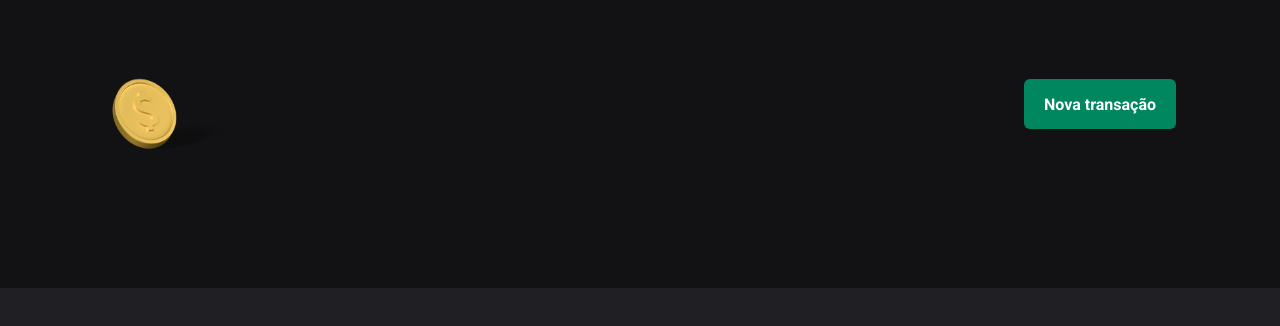
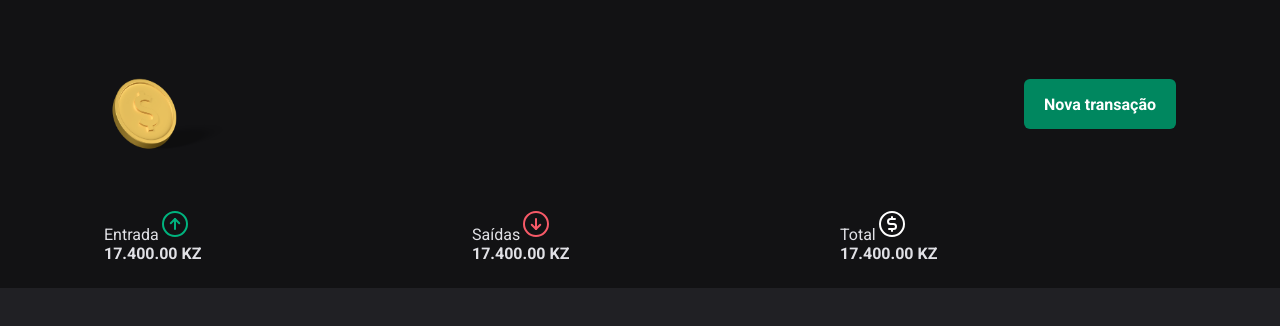
Before and after one commit to romeucajamba/Transacacoes, a React (Vite) app in the folder transacoes/: page / in a window 1280 px wide. Shown: the top 326 px of the page. Built offline with nearby package versions, Linux system fonts and the light colour scheme.

Commit message:
criação da sections de movimentação

```diff
--- a/transacoes/src/components/summary/Summary.tsx
+++ b/transacoes/src/components/summary/Summary.tsx
@@ -1,4 +1,5 @@
 import {SummaryContainer} from './styles';
+import {ArrowCircleUp, ArrowCircleDown, CurrencyCircleDollar} from 'phosphor-react';
 
 
 export function Summary(){
@@ -7,7 +8,25 @@ export function Summary(){
             <div>
                 <header>
                     <span>Entrada</span>
+                    <ArrowCircleUp size={32} color='#00b37e'/>
                 </header>
+                <strong>17.400.00 KZ</strong>
+            </div>
+
+            <div>
+                <header>
+                    <span>Saídas</span>
+                    <ArrowCircleDown size={32} color='#f75a68'/>
+                </header>
+                <strong>17.400.00 KZ</strong>
+            </div>
+
+            <div>
+                <header>
+                    <span>Total</span>
+                    <CurrencyCircleDollar size={32} color='#fff'/>
+                </header>
+                <strong>17.400.00 KZ</strong>
             </div>
         </SummaryContainer>
     )
--- a/transacoes/src/pages/trasations/index.tsx
+++ b/transacoes/src/pages/trasations/index.tsx
@@ -1,9 +1,11 @@
 import {Header} from '../../components/hedear/Header';
+import {Summary} from '../../components/summary/Summary';
 
 export function Transations(){
     return(
         <div>
             <Header/>
+            <Summary/>
         </div>
     )
 }
```
